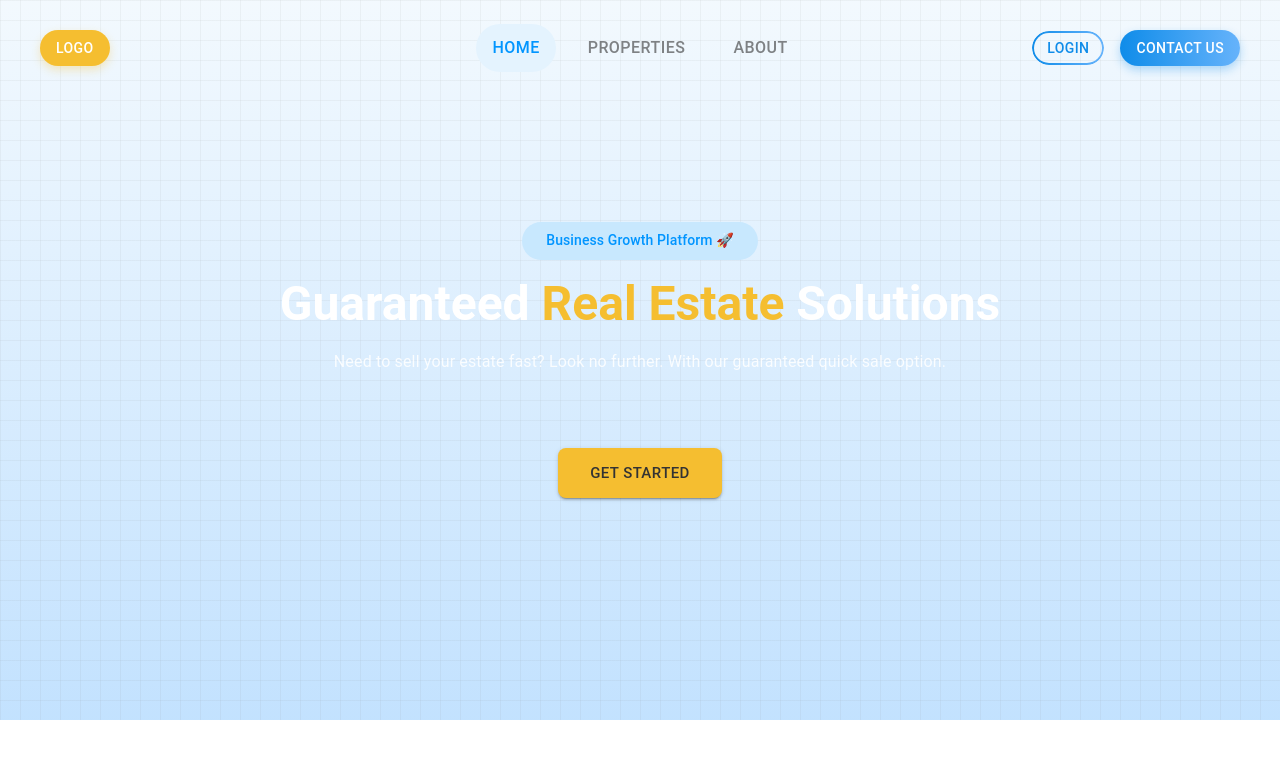
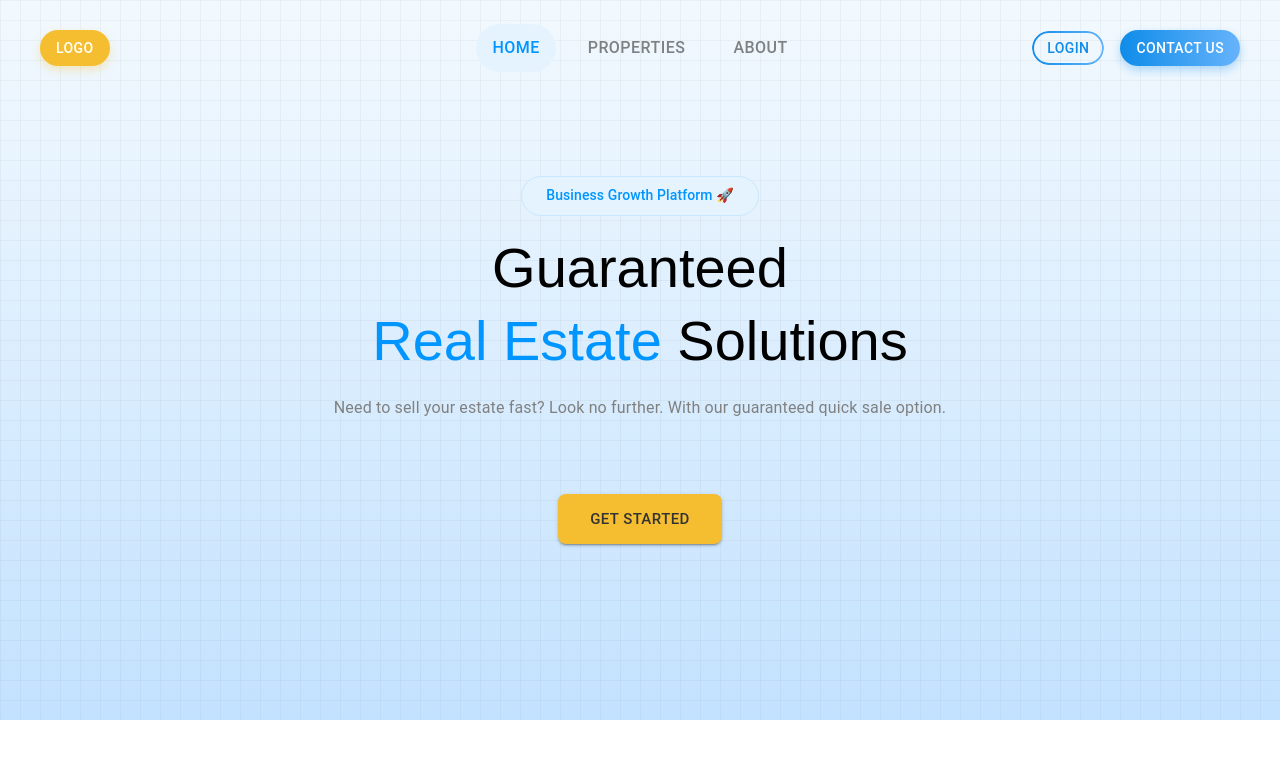
Before and after one commit to Rifat8080/realestate_material_ui_next_js, a Next.js app: page / in a window 1280 px wide. Shown: the top 758 px of the page. Built offline with nearby package versions, Linux system fonts and the light colour scheme.

Commit message:
typography finished

```diff
--- a/components/hero.js
+++ b/components/hero.js
@@ -37,12 +37,13 @@ export default function HeroSection() {
           zIndex: 1
         }}
       >
-        <Typography
+    <Typography
           variant="subtitle2"
           sx={{
             mb: 2,
             color: '#0195FF',
-            backgroundColor: '#C8E8FE',
+            backgroundColor: '#E4F3FE',
+            border: '1px solid #C8E8FE',
             borderRadius: '100px',
             display: 'inline-block',
             px: 3,
@@ -56,15 +57,21 @@ export default function HeroSection() {
         <Typography
           variant="h3"
           component="h1"
-          fontWeight="bold"
-          sx={{ color: 'white' }}
+          sx={{
+            color: 'black',
+            fontFamily: 'Gilroy, sans-serif',
+            fontWeight: 400,
+            lineHeight: 1.3,
+            fontSize: { xs: '2.5rem', md: '3.5rem' },
+          }}
         >
-          Guaranteed <Box component="span" sx={{ color: '#F5BE30' }}>Real Estate</Box> Solutions
+          Guaranteed<br />
+          <Box component="span" sx={{ color: '#0195FF' }}>Real Estate</Box> Solutions
         </Typography>
 
         <Typography
           variant="subtitle1"
-          sx={{ mt: 2, mb: 5, color: 'rgba(255,255,255,0.85)' }}
+          sx={{ mt: 2, mb: 5, color: '#808080' }}
         >
           Need to sell your estate fast? Look no further. With our guaranteed quick sale option.
         </Typography>
```
